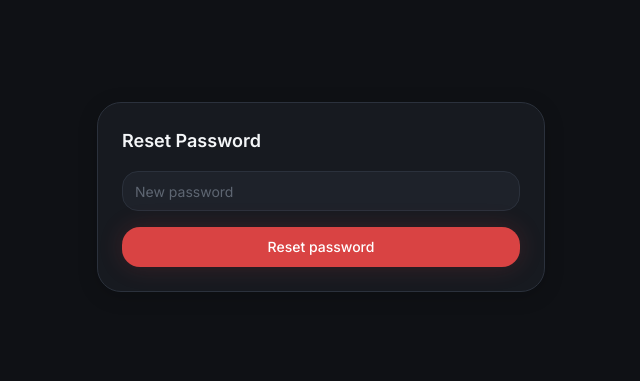
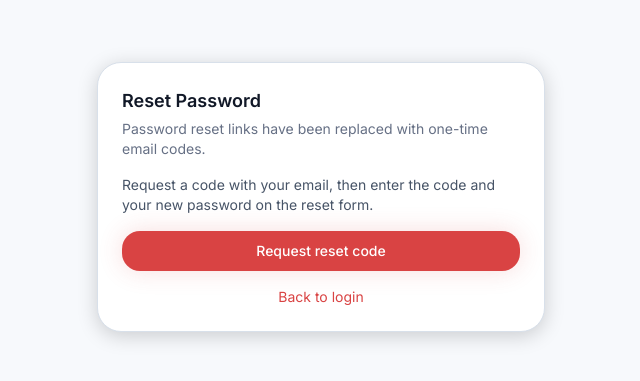
Before and after one commit to jamtechdev/health-ai-admin, a Next.js app: page /reset-password in a window 1280 px wide. Shown: the part 203-584 px from the top of the page, without its empty margins (319-959 px from the left). Built offline with nearby package versions, Linux system fonts and the light colour scheme; no server answers.

Commit message:
new changes

```diff
--- a/src/app/forgot-password/page.tsx
+++ b/src/app/forgot-password/page.tsx
@@ -2,23 +2,49 @@
 
 import { useState } from 'react';
 import Link from 'next/link';
+import { useRouter } from 'next/navigation';
 import { toast } from 'sonner';
 import { Button } from '@/components/ui/button';
 import { Input } from '@/components/ui/input';
-import { Card, CardContent, CardHeader, CardTitle } from '@/components/ui/card';
+import { Card, CardContent, CardDescription, CardHeader, CardTitle } from '@/components/ui/card';
 import { authService } from '@/services/auth.service';
 import { getApiErrorMessage } from '@/lib/api/response';
 
 export default function ForgotPasswordPage() {
+  const router = useRouter();
+  const [step, setStep] = useState<'email' | 'otp'>('email');
   const [email, setEmail] = useState('');
+  const [otp, setOtp] = useState('');
+  const [password, setPassword] = useState('');
+  const [confirmPassword, setConfirmPassword] = useState('');
   const [loading, setLoading] = useState(false);
+
+  const requestCode = async () => {
+    await authService.forgotPassword(email);
+    setStep('otp');
+    toast.success('If the email exists, a reset code was sent');
+  };
+
+  const resetPassword = async () => {
+    if (password !== confirmPassword) {
+      toast.error('Passwords do not match');
+      return;
+    }
+
+    await authService.resetPassword(email, otp, password);
+    toast.success('Password reset successful');
+    router.push('/login');
+  };
 
   const handleSubmit = async (e: React.FormEvent) => {
     e.preventDefault();
     setLoading(true);
     try {
-      await authService.forgotPassword(email);
-      toast.success('If the email exists, a reset link was sent');
+      if (step === 'email') {
+        await requestCode();
+      } else {
+        await resetPassword();
+      }
     } catch (err) {
       toast.error(getApiErrorMessage(err));
     } finally {
@@ -30,7 +56,12 @@ export default function ForgotPasswordPage() {
     <div className="flex min-h-screen items-center justify-center p-4">
       <Card className="w-full max-w-md">
         <CardHeader>
-          <CardTitle>Forgot Password</CardTitle>
+          <CardTitle>Reset Password</CardTitle>
+          <CardDescription>
+            {step === 'email'
+              ? 'Enter your email and we will send a one-time reset code.'
+              : 'Enter the code from your email and choose a new password.'}
+          </CardDescription>
         </CardHeader>
         <CardContent>
           <form onSubmit={handleSubmit} className="space-y-4">
@@ -39,11 +70,59 @@ export default function ForgotPasswordPage() {
               placeholder="Email"
               value={email}
               onChange={(e) => setEmail(e.target.value)}
+              disabled={step === 'otp'}
               required
             />
+            {step === 'otp' && (
+              <>
+                <Input
+                  type="text"
+                  inputMode="numeric"
+                  autoComplete="one-time-code"
+                  placeholder="6-digit code"
+                  value={otp}
+                  onChange={(e) => setOtp(e.target.value.replace(/\D/g, '').slice(0, 6))}
+                  minLength={6}
+                  maxLength={6}
+                  required
+                />
+                <Input
+                  type="password"
+                  placeholder="New password"
+                  value={password}
+                  onChange={(e) => setPassword(e.target.value)}
+                  minLength={8}
+                  required
+                />
+                <Input
+                  type="password"
+                  placeholder="Confirm new password"
+                  value={confirmPassword}
+                  onChange={(e) => setConfirmPassword(e.target.value)}
+                  minLength={8}
+                  required
+                />
+              </>
+            )}
             <Button type="submit" className="w-full" disabled={loading}>
-              Send reset link
+              {loading ? 'Please wait...' : step === 'email' ? 'Send reset code' : 'Reset password'}
             </Button>
+            {step === 'otp' && (
+              <Button
+                type="button"
+                variant="outline"
+                className="w-full"
+                disabled={loading}
+                onClick={() => {
+                  setStep('email');
+                  setOtp('');
+                  setPassword('');
+                  setConfirmPassword('');
+                }}
+              >
+                Use a different email
+              </Button>
+            )}
             <Link href="/login" className="block text-center text-sm text-brand-primary hover:underline">
               Back to login
             </Link>
--- a/src/app/globals.css
+++ b/src/app/globals.css
@@ -2,7 +2,32 @@
 
 @custom-variant dark (&:where(.dark, .dark *));
 
-:root {
+:root,
+.light {
+  --background: #f7f9fc;
+  --foreground: #111827;
+  --surface: #ffffff;
+  --surface-elevated: #f1f5f9;
+  --surface-secondary: #e8eef6;
+  --border: #d8e0ea;
+  --primary: #d94343;
+  --primary-glow: rgba(217, 67, 67, 0.14);
+  --secondary: #0f9f7a;
+  --secondary-glow: rgba(15, 159, 122, 0.13);
+  --tertiary: #2563eb;
+  --tertiary-glow: rgba(37, 99, 235, 0.12);
+  --warning: #b7791f;
+  --low-recovery: #d65f50;
+  --critical: #dc2626;
+  --text-primary: #111827;
+  --text-secondary: #475467;
+  --text-muted: #667085;
+  --text-disabled: #98a2b3;
+  --shadow-soft: 0 4px 20px rgba(15, 23, 42, 0.08);
+  --shadow-floating: 0 8px 30px rgba(15, 23, 42, 0.12);
+}
+
+.dark {
   --background: #0f1115;
   --foreground: #f4f6f8;
   --surface: #171a20;
@@ -24,11 +49,6 @@
   --text-disabled: #5e6672;
   --shadow-soft: 0 4px 20px rgba(0, 0, 0, 0.18);
   --shadow-floating: 0 8px 30px rgba(0, 0, 0, 0.25);
-}
-
-.dark {
-  --background: #0f1115;
-  --foreground: #f4f6f8;
 }
 
 @theme inline {
--- a/src/app/reset-password/page.tsx
+++ b/src/app/reset-password/page.tsx
@@ -1,68 +1,31 @@
 'use client';
 
-import { useState, Suspense } from 'react';
-import { useSearchParams, useRouter } from 'next/navigation';
-import { toast } from 'sonner';
-import { Button } from '@/components/ui/button';
-import { Input } from '@/components/ui/input';
-import { Card, CardContent, CardHeader, CardTitle } from '@/components/ui/card';
-import { authService } from '@/services/auth.service';
-
-function ResetForm() {
-  const searchParams = useSearchParams();
-  const router = useRouter();
-  const token = searchParams.get('token') ?? '';
-  const [password, setPassword] = useState('');
-  const [loading, setLoading] = useState(false);
-
-  const handleSubmit = async (e: React.FormEvent) => {
-    e.preventDefault();
-    if (!token) {
-      toast.error('Invalid reset link');
-      return;
-    }
-    setLoading(true);
-    try {
-      await authService.resetPassword(token, password);
-      toast.success('Password reset successful');
-      router.push('/login');
-    } catch {
-      toast.error('Failed to reset password');
-    } finally {
-      setLoading(false);
-    }
-  };
-
-  return (
-    <Card className="w-full max-w-md">
-      <CardHeader>
-        <CardTitle>Reset Password</CardTitle>
-      </CardHeader>
-      <CardContent>
-        <form onSubmit={handleSubmit} className="space-y-4">
-          <Input
-            type="password"
-            placeholder="New password"
-            value={password}
-            onChange={(e) => setPassword(e.target.value)}
-            minLength={8}
-            required
-          />
-          <Button type="submit" className="w-full" disabled={loading}>
-            Reset password
-          </Button>
-        </form>
-      </CardContent>
-    </Card>
-  );
-}
+import Link from 'next/link';
+import { buttonVariants } from '@/components/ui/button';
+import { Card, CardContent, CardDescription, CardHeader, CardTitle } from '@/components/ui/card';
 
 export default function ResetPasswordPage() {
   return (
     <div className="flex min-h-screen items-center justify-center p-4">
-      <Suspense fallback={<p>Loading...</p>}>
-        <ResetForm />
-      </Suspense>
+      <Card className="w-full max-w-md">
+        <CardHeader>
+          <CardTitle>Reset Password</CardTitle>
+          <CardDescription>
+            Password reset links have been replaced with one-time email codes.
+          </CardDescription>
+        </CardHeader>
+        <CardContent className="space-y-4">
+          <p className="text-sm text-text-secondary">
+            Request a code with your email, then enter the code and your new password on the reset form.
+          </p>
+          <Link href="/forgot-password" className={`${buttonVariants()} w-full`}>
+            Request reset code
+          </Link>
+          <Link href="/login" className="block text-center text-sm text-brand-primary hover:underline">
+            Back to login
+          </Link>
+        </CardContent>
+      </Card>
     </div>
   );
 }
--- /dev/null
+++ b/src/app/verify-email/page.tsx
@@ -0,0 +1,81 @@
+'use client';
+
+import { Suspense, useEffect, useState } from 'react';
+import Link from 'next/link';
+import { useSearchParams } from 'next/navigation';
+import { toast } from 'sonner';
+import { buttonVariants } from '@/components/ui/button';
+import { Card, CardContent, CardDescription, CardHeader, CardTitle } from '@/components/ui/card';
+import { authService } from '@/services/auth.service';
+import { getApiErrorMessage } from '@/lib/api/response';
+
+function VerifyEmailContent() {
+  const searchParams = useSearchParams();
+  const token = searchParams.get('token') ?? '';
+  const [status, setStatus] = useState<'loading' | 'success' | 'error'>('loading');
+  const [message, setMessage] = useState('Verifying your email address...');
+
+  useEffect(() => {
+    let active = true;
+
+    async function verifyEmail() {
+      if (!token) {
+        setStatus('error');
+        setMessage('This verification link is missing a token.');
+        return;
+      }
+
+      try {
+        const result = await authService.verifyEmail(token);
+        if (!active) return;
+        setStatus('success');
+        setMessage(result.message);
+        toast.success(result.message);
+      } catch (err) {
+        if (!active) return;
+        const errorMessage = getApiErrorMessage(err, 'Invalid or expired verification link');
+        setStatus('error');
+        setMessage(errorMessage);
+        toast.error(errorMessage);
+      }
+    }
+
+    void verifyEmail();
+
+    return () => {
+      active = false;
+    };
+  }, [token]);
+
+  return (
+    <Card className="w-full max-w-md">
+      <CardHeader>
+        <CardTitle>{status === 'success' ? 'Email Verified' : 'Verify Email'}</CardTitle>
+        <CardDescription>{message}</CardDescription>
+      </CardHeader>
+      <CardContent className="space-y-4">
+        {status === 'loading' && (
+          <p className="text-sm text-text-secondary">Please keep this page open while we confirm your link.</p>
+        )}
+        {status === 'error' && (
+          <p className="text-sm text-text-secondary">
+            The link may have expired. Sign in and request a new verification email from your account.
+          </p>
+        )}
+        <Link href="/login" className={`${buttonVariants()} w-full`}>
+          Back to login
+        </Link>
+      </CardContent>
+    </Card>
+  );
+}
+
+export default function VerifyEmailPage() {
+  return (
+    <div className="flex min-h-screen items-center justify-center p-4">
+      <Suspense fallback={<p className="text-sm text-text-secondary">Loading verification...</p>}>
+        <VerifyEmailContent />
+      </Suspense>
+    </div>
+  );
+}
--- a/src/services/auth.service.ts
+++ b/src/services/auth.service.ts
@@ -24,8 +24,12 @@ class AuthService extends BaseService {
     return this.post<{ message: string }>('/auth/forgot-password', { email });
   }
 
-  resetPassword(token: string, password: string) {
-    return this.post<{ message: string }>('/auth/reset-password', { token, password });
+  resetPassword(email: string, otp: string, password: string) {
+    return this.post<{ message: string }>('/auth/reset-password', { email, otp, password });
+  }
+
+  verifyEmail(token: string) {
+    return this.post<{ message: string }>('/auth/verify-email', { token });
   }
 
   updateProfile(payload: UpdateProfilePayload) {
--- a/src/store/auth.store.ts
+++ b/src/store/auth.store.ts
@@ -8,6 +8,7 @@ export interface User {
   name: string;
   avatar?: string | null;
   status: string;
+  emailVerifiedAt?: string | null;
   roles: string[];
   permissions: string[];
 }
```
